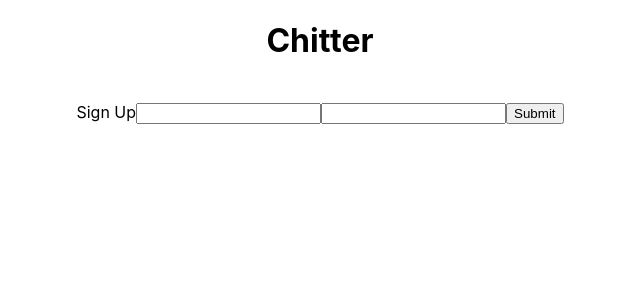
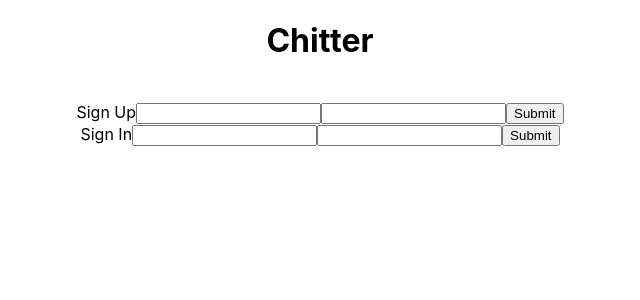
Before and after one commit to Caitlin-cooling/react-chitter-frontend, a React (Create React App) app: page / in a window 1280 px wide. Shown: the top 300 px of the page, without its empty margins (320-960 px from the left). Built offline with nearby package versions, Linux system fonts and the light colour scheme.

Commit message:
SignIn form is displayed on the page
- Part of authentication
- Tested

```diff
--- a/src/authentication.js
+++ b/src/authentication.js
@@ -3,7 +3,10 @@ import React, { Component } from 'react';
 export class Authentication extends Component {
   render() {
     return(
-      <SignUp/>
+      <div>
+        <SignUp/>
+        <SignIn/>
+      </div>
     );
   }
 }
@@ -18,3 +21,14 @@ export var SignUp = function() {
     </form>
   </div>
 }
+
+export var SignIn = function() {
+  return <div id="form">
+    <form>
+      Sign In
+      <input placeholer='Handle'></input>
+      <input placeholer='Password'></input>
+      <button>Submit</button>
+    </form>
+  </div>
+}
```
Also changed, not shown: 1 other file (tests, documents, lock files or other folders).
